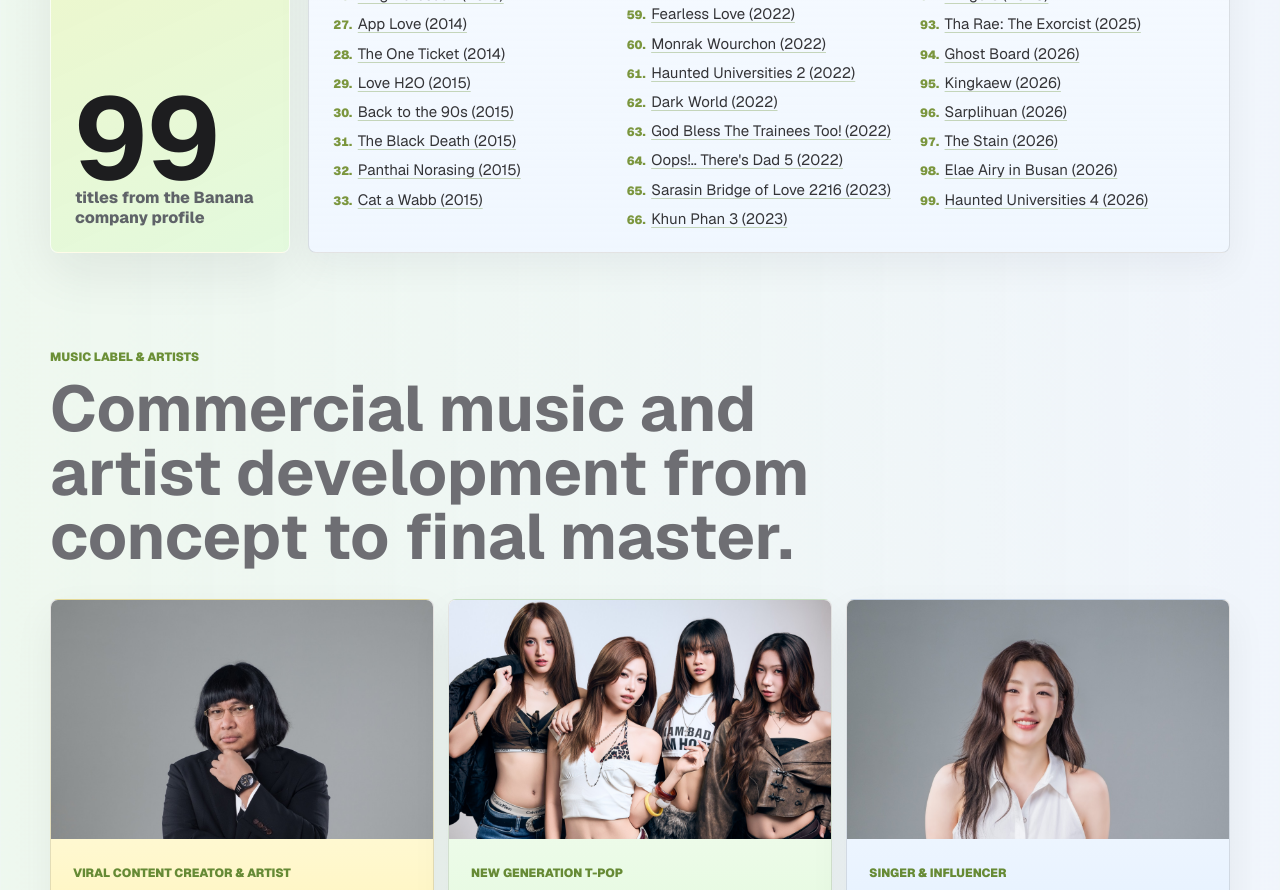
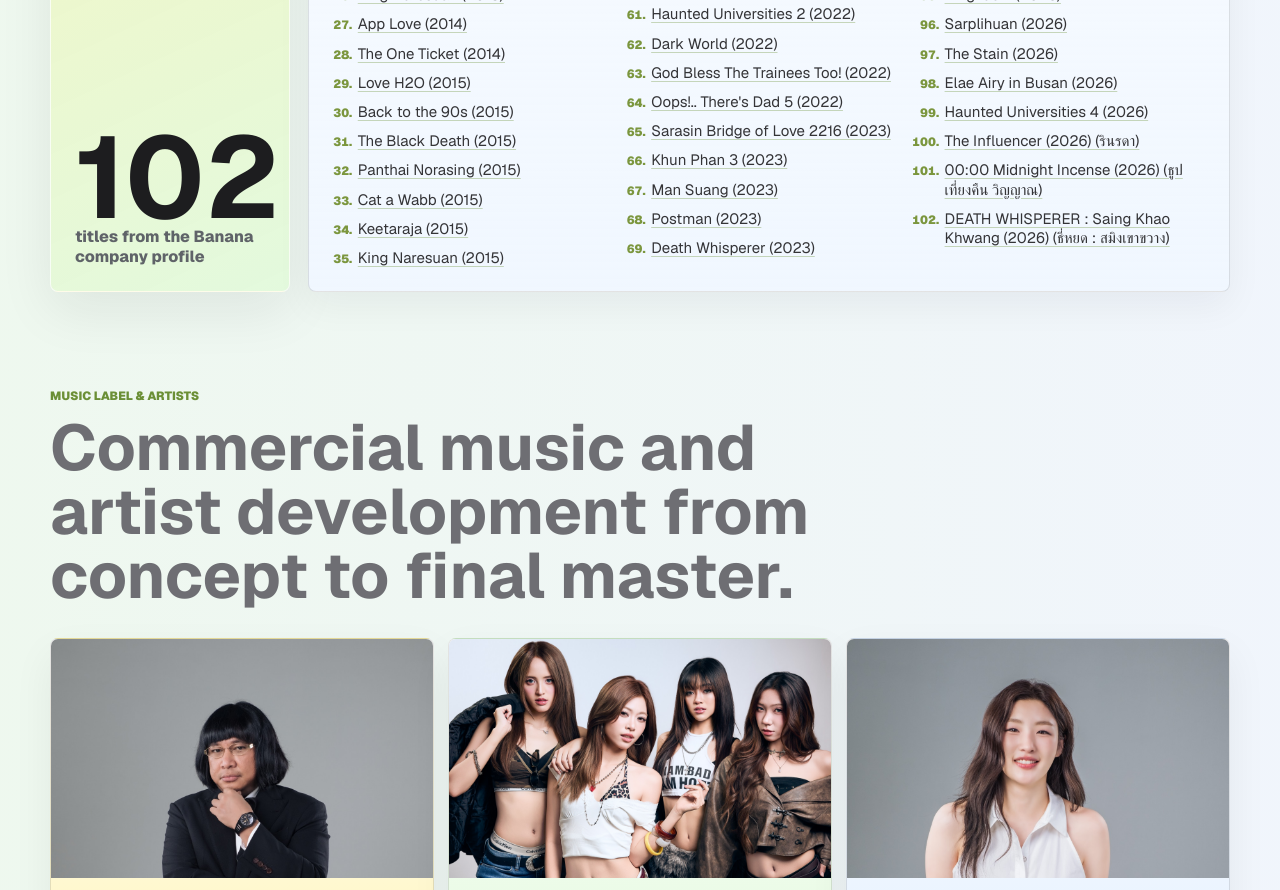
Before and after one commit to eskimo-project/bananasoundstudio, a Next.js app: page / in a window 1280 px wide. Shown: the part 4680-5570 px from the top of the page. Built offline with nearby package versions, Linux system fonts and the light colour scheme.

Commit message:
Add 2026 filmography credits

```diff
--- a/app/page.tsx
+++ b/app/page.tsx
@@ -200,6 +200,9 @@ const filmography = [
   "The Stain (2026)",
   "Elae Airy in Busan (2026)",
   "Haunted Universities 4 (2026)",
+  "The Influencer (2026) (รินรดา)",
+  "00:00 Midnight Incense (2026) (ธูป เที่ยงคืน วิญญาณ)",
+  "DEATH WHISPERER : Saing Khao Khwang (2026) (ธี่หยด : สมิงเขาขวาง)",
 ];
 
 const labelHighlights = [
```
